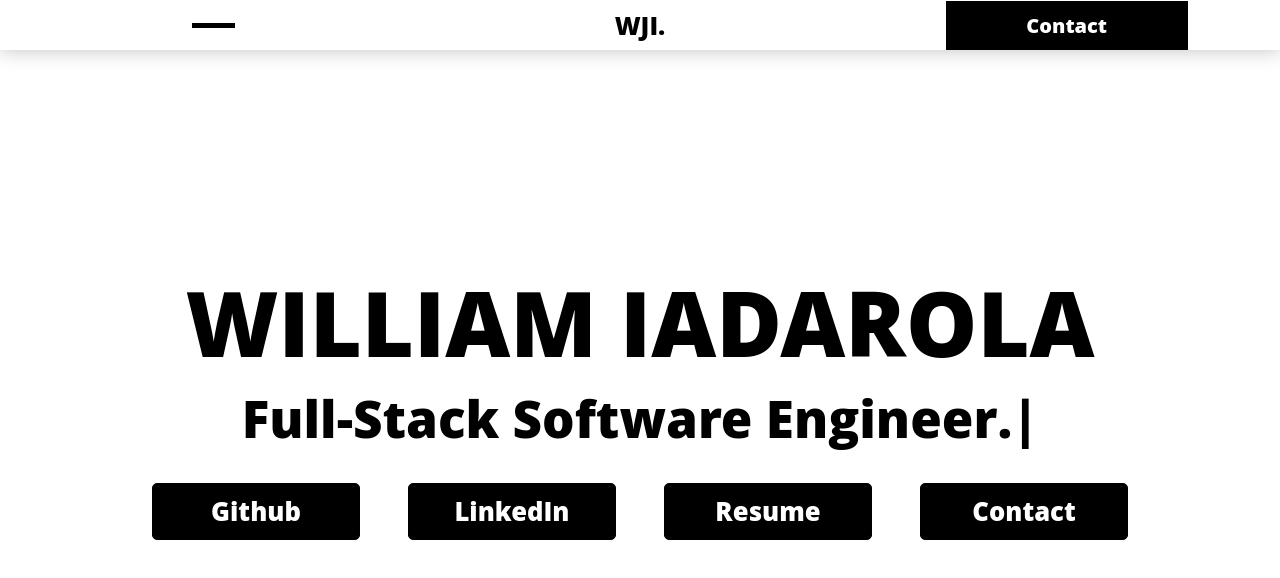
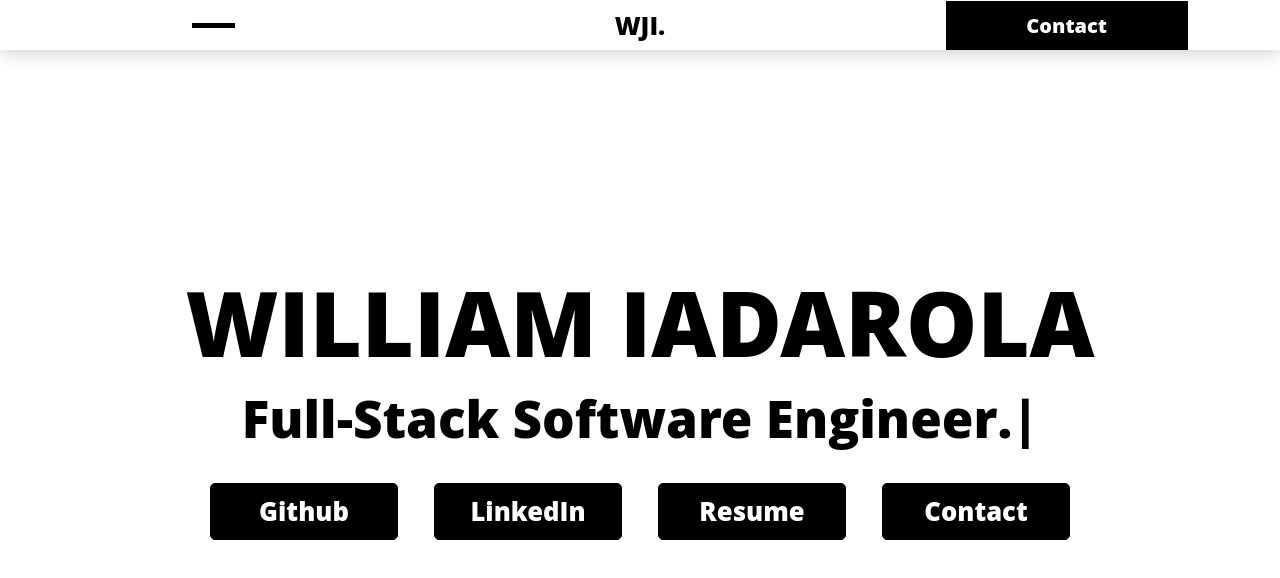
Before and after one commit to wiadarola/wiadarola.github.io, a React (Vite) app: page / in a window 1280 px wide. Shown: the top 578 px of the page. Built offline with nearby package versions, Linux system fonts and the light colour scheme; the HTML template or start-up script is replaced by a standard one.

Commit message:
Hero clamp font sizes

```diff
--- a/src/components/Hero/index.css
+++ b/src/components/Hero/index.css
@@ -25,7 +25,7 @@
 }
 
 .hero-body {
-    width: 80%;
+    width: 70%;
     display: grid;
     grid-template-columns: 1fr 1fr 1fr 1fr;
 }
@@ -34,7 +34,7 @@
     width: 65%;
     display: flex;
     justify-self: center;
-    font-size: clamp(18pt, 2vw, 40pt);
+    font-size: clamp(18pt, 2vw, 50pt);
 }
 
 @media screen and (max-width: 768px) {
```
